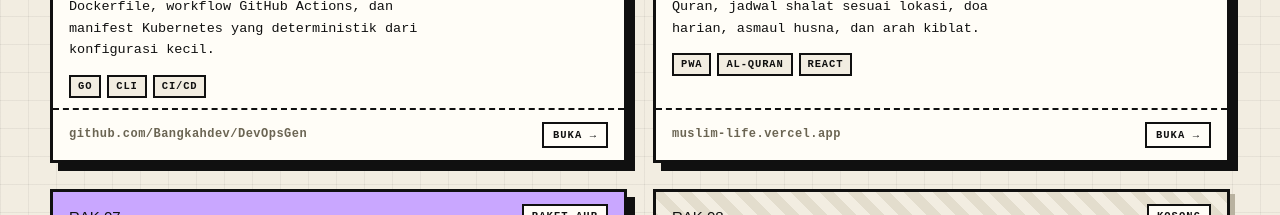
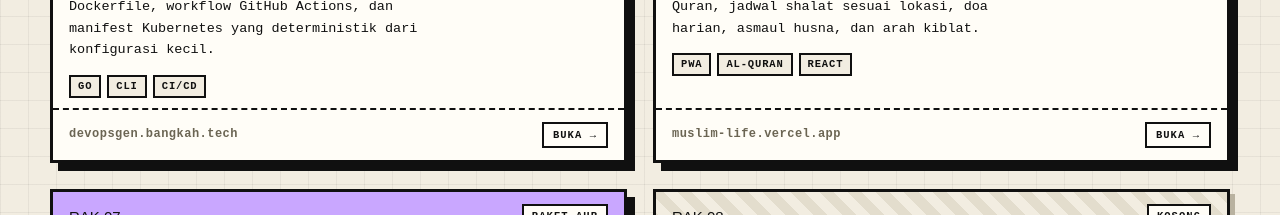
Before and after one commit to Bangkahdev/bangkah, a React (Vite) app: page / in a window 1280 px wide. Shown: the part 1860-2075 px from the top of the page. Built offline with nearby package versions, Linux system fonts and the light colour scheme.

Commit message:
update: devopsgen link

```diff
--- a/src/chat.js
+++ b/src/chat.js
@@ -67,7 +67,7 @@ export const CHAT = {
         },
         {
           label: "DevOpsGen",
-          href: "https://github.com/Bangkahdev/DevOpsGen",
+          href: "https://devopsgen.bangkah.tech/",
           external: true,
         },
         {
@@ -134,7 +134,7 @@ export const CHAT = {
         },
         {
           label: "DevOpsGen",
-          href: "https://github.com/Bangkahdev/DevOpsGen",
+          href: "https://devopsgen.bangkah.tech/",
           external: true,
         },
         {
--- a/src/data.js
+++ b/src/data.js
@@ -67,8 +67,8 @@ export const projects = [
     no: "RAK 05",
     kind: "CLI",
     name: "DevOpsGen",
-    url: "https://github.com/Bangkahdev/DevOpsGen",
-    display: "github.com/Bangkahdev/DevOpsGen",
+    url: "https://devopsgen.bangkah.tech/",
+    display: "devopsgen.bangkah.tech",
     description:
       "CLI scaffolding DevOps: menghasilkan Dockerfile, workflow GitHub Actions, dan manifest Kubernetes yang deterministik dari konfigurasi kecil.",
     tags: ["Go", "CLI", "CI/CD"],
```
